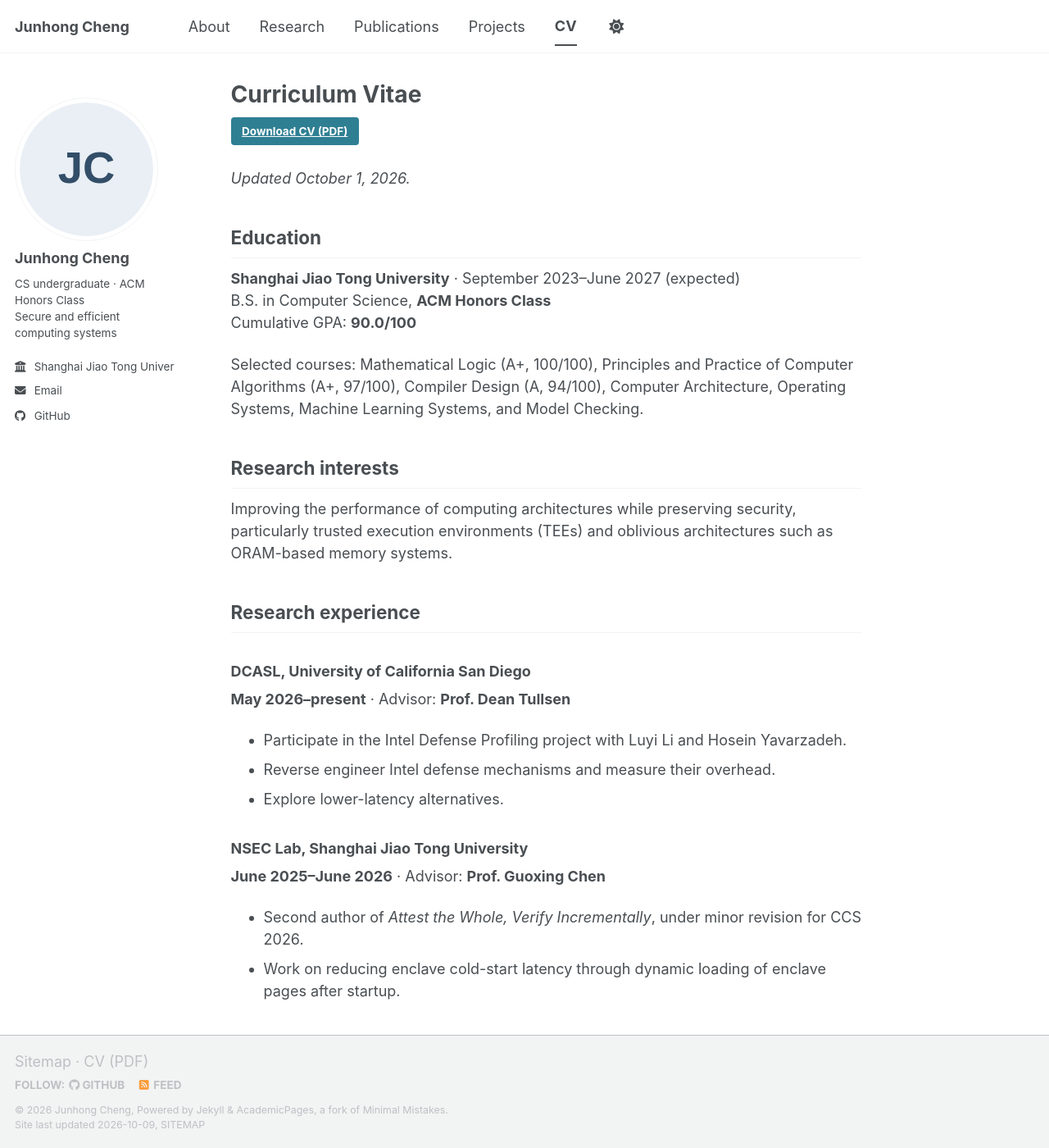
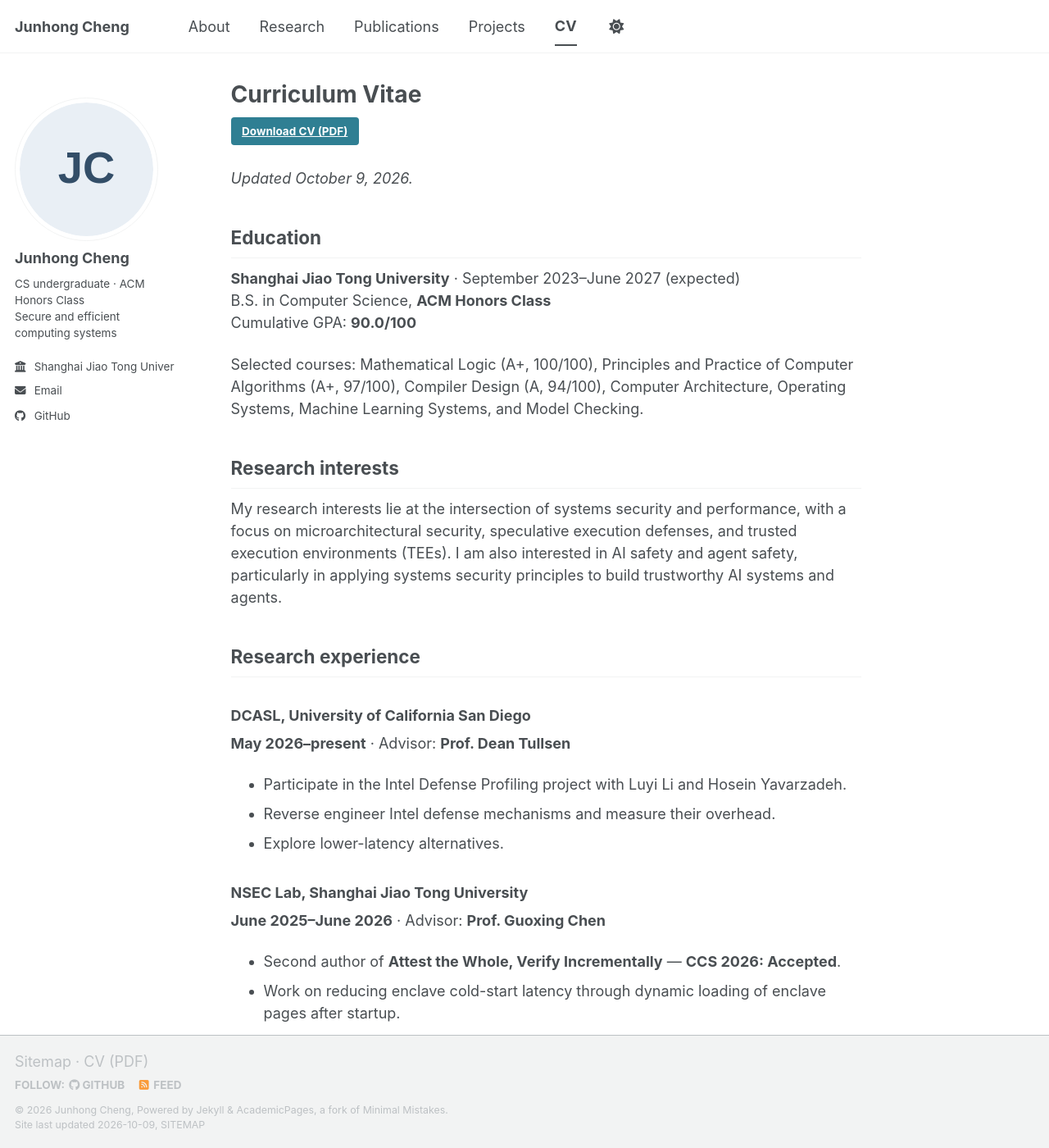
Before and after one commit to ChengJH-HEhe/ChengJH-HEhe.github.io, a Jekyll site: the page built from _pages/cv.md, in a window 1280 px wide and 1400 px high. Shown: the whole window at 82% size. Built offline with Jekyll 4.4.1, drawn with Linux system fonts in a browser that asks for light colours.

Commit message:
Sync approved AI safety and microarchitectural security interests and one-page CV

```diff
--- a/_pages/cv.md
+++ b/_pages/cv.md
@@ -6,7 +6,7 @@ author_profile: true
 
 [Download CV (PDF)](/files/CV.pdf){: .btn .btn--primary}
 
-*Updated October 1, 2026.*
+*Updated October 9, 2026.*
 
 ## Education
 
@@ -18,7 +18,7 @@ Selected courses: Mathematical Logic (A+, 100/100), Principles and Practice of C
 
 ## Research interests
 
-Improving the performance of computing architectures while preserving security, particularly trusted execution environments (TEEs) and oblivious architectures such as ORAM-based memory systems.
+My research interests lie at the intersection of systems security and performance, with a focus on microarchitectural security, speculative execution defenses, and trusted execution environments (TEEs). I am also interested in AI safety and agent safety, particularly in applying systems security principles to build trustworthy AI systems and agents.
 
 ## Research experience
 
@@ -34,7 +34,7 @@ Improving the performance of computing architectures while preserving security,
 
 **June 2025–June 2026** · Advisor: **Prof. Guoxing Chen**
 
-- Second author of *Attest the Whole, Verify Incrementally*, under minor revision for CCS 2026.
+- Second author of **Attest the Whole, Verify Incrementally** — **CCS 2026: Accepted**.
 - Work on reducing enclave cold-start latency through dynamic loading of enclave pages after startup.
 
 ## Personal projects
```
Also changed, not shown: _pages/about.md (+2 -2 lines), _pages/research.md (+3 -3 lines), _publications/2026-10-01-attest-the-whole.md (+2 -2 lines), 1 other file.
